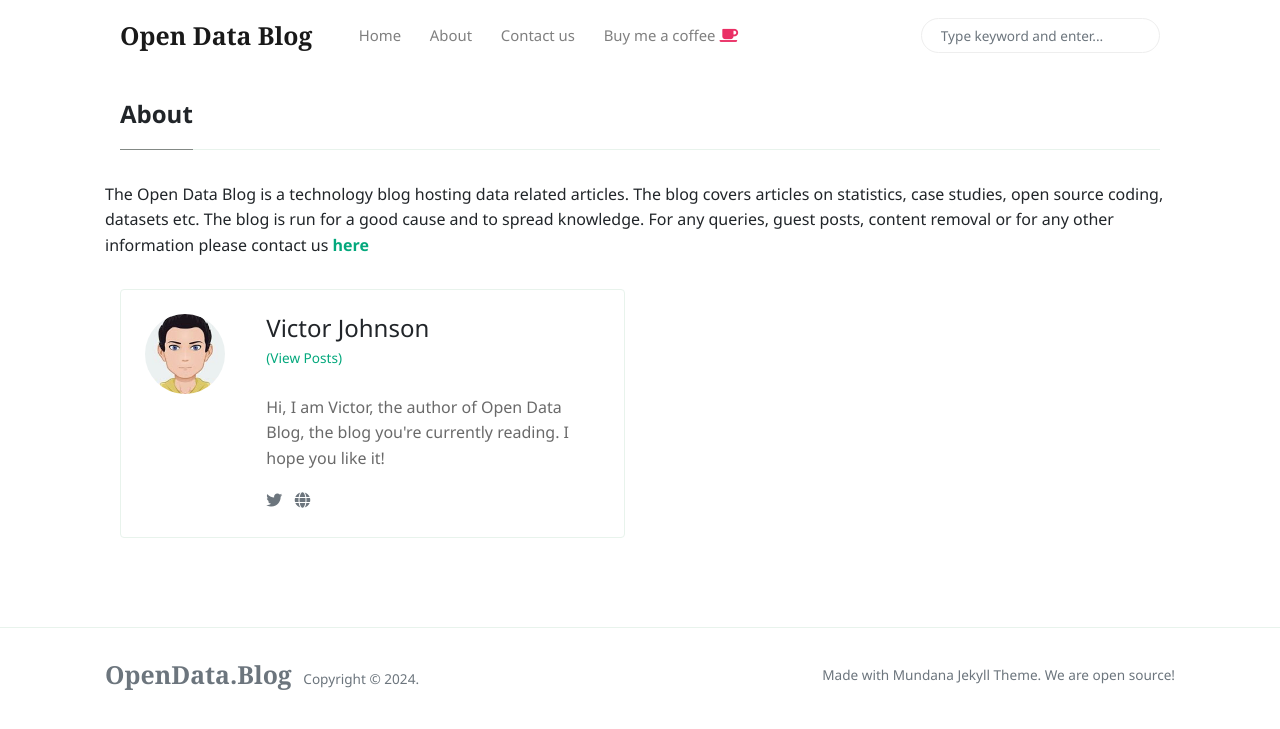
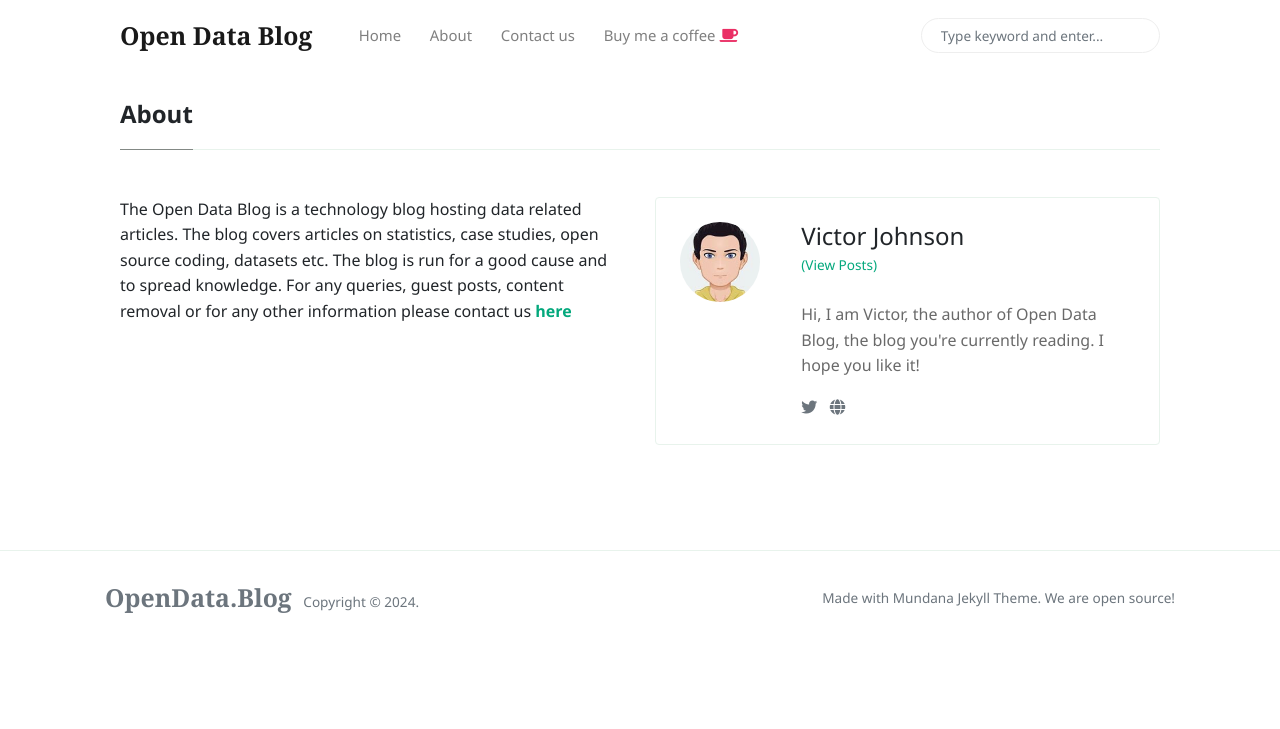
Before and after one commit to victorjohnsonk/victorjohnsonblog.github.io, a Jekyll site: the page built from _pages/about.html, in a window 1280 px wide. Shown: the top 729 px of the page. Built offline with Jekyll 4.4.1, drawn with Linux system fonts in a browser that asks for light colours; nearby versions of some CDN libraries.

Commit message:
Update about.html

```diff
--- a/_pages/about.html
+++ b/_pages/about.html
@@ -7,10 +7,12 @@ permalink: "/about"
 <div class="container">
 <h4 class="font-weight-bold spanborder"><span>{{page.title}}</span></h4>
     <div class="row gap-y listrecent listrecent listauthor">
+	    <div class="col-lg-6 mb-4">
 	    <p>The Open Data Blog is a technology blog hosting data related articles.
 		The blog covers articles on statistics, case studies, open source coding, datasets etc.
 		The blog is run for a good cause and to spread knowledge.
 		For any queries, guest posts, content removal or for any other information please contact us <b><a href="/contact">here</a></b></p>
+	    </div>
     {% for author in site.authors %}
         <div class="col-lg-6 mb-4">
             <div class="p-4 border rounded">
```
